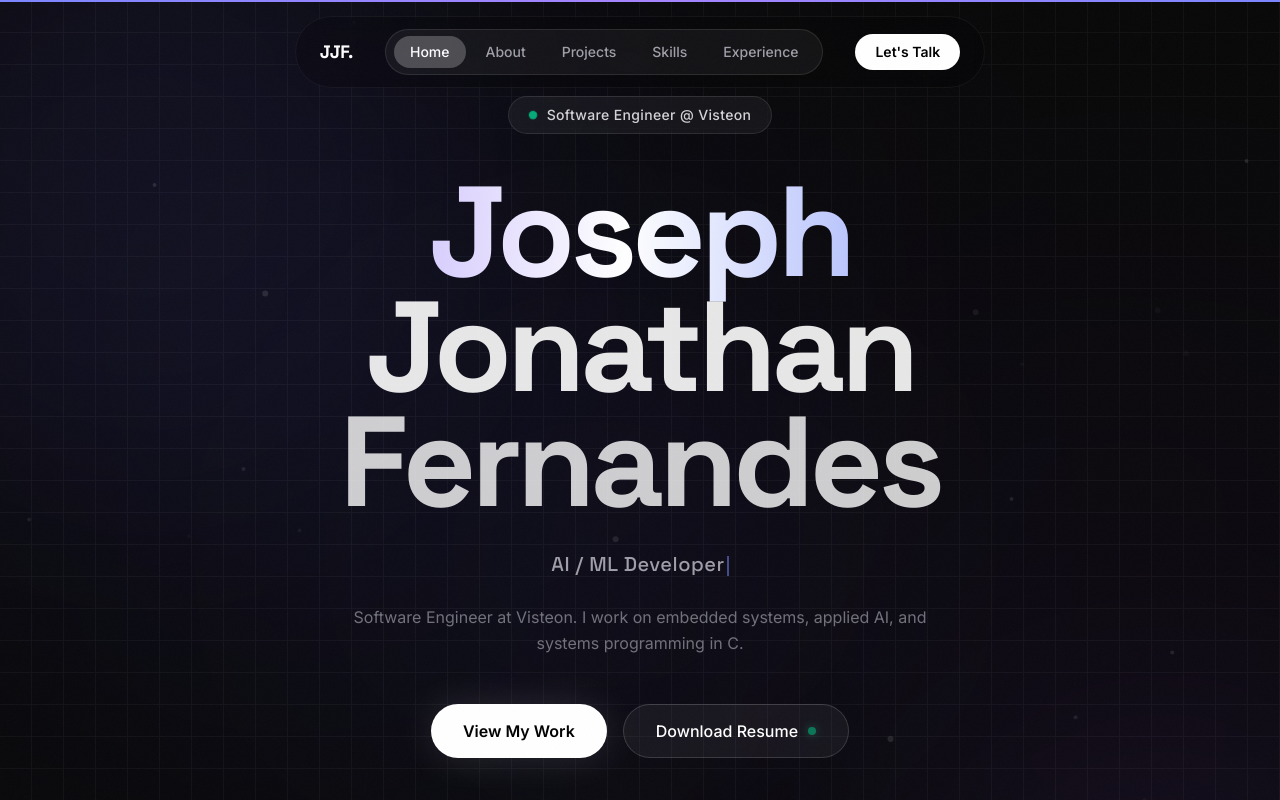
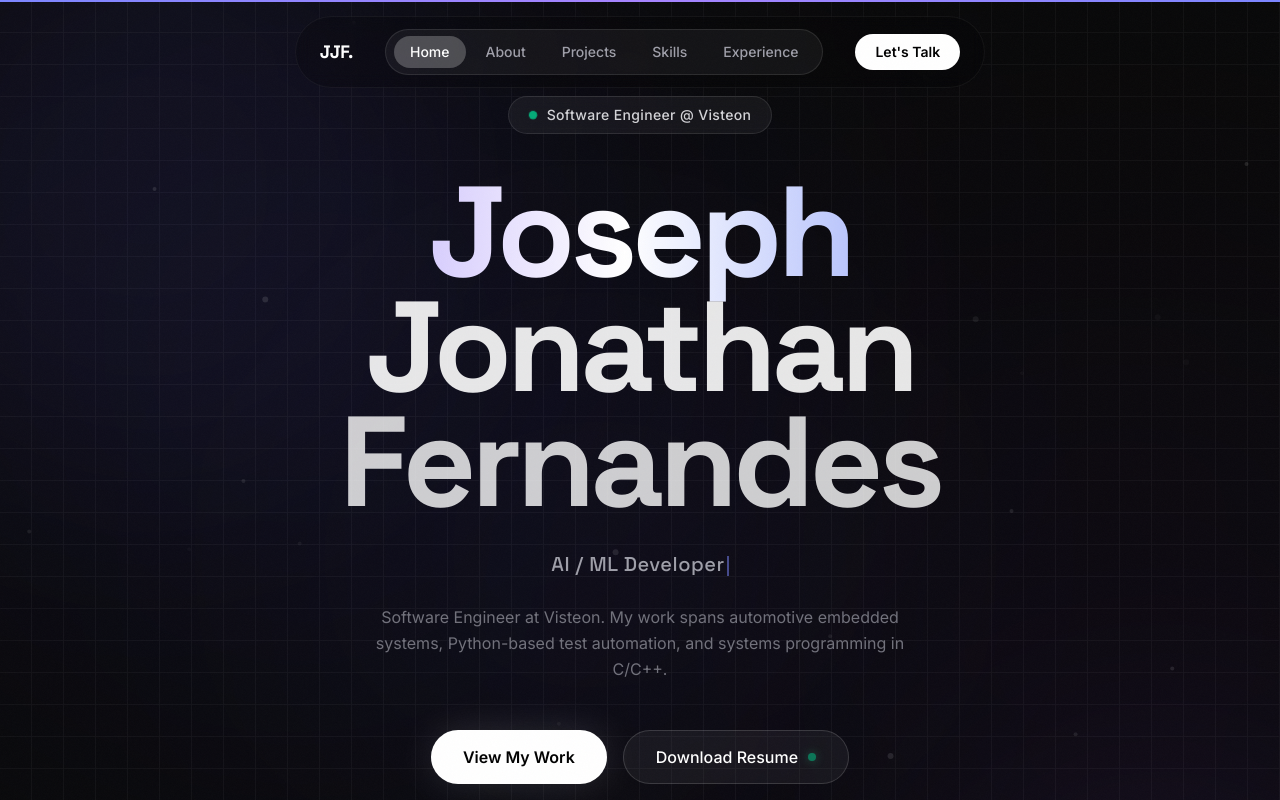
Before and after one commit to JosephJonathanFernandes/Portfolio_JJF, a Next.js app in the folder src/portfolio-next/: page / in a window 1280 px wide. Shown: the top 800 px of the page. Built offline with nearby package versions, Linux system fonts and the light colour scheme.

Commit message:
fix: refine tagline and keep AI focus for independent work

```diff
--- a/src/portfolio-next/data/portfolio.ts
+++ b/src/portfolio-next/data/portfolio.ts
@@ -14,7 +14,7 @@ export {
 export const personalInfo = {
   name: 'Joseph Jonathan Fernandes',
   title: 'Systems & AI Software Engineer',
-  tagline: 'Software Engineer at Visteon. I work on embedded systems, applied AI, and systems programming in C.',
+  tagline: 'Software Engineer at Visteon. My work spans automotive embedded systems, Python-based test automation, and systems programming in C/C++.',
   email: 'josephfernandes273@gmail.com',
   github: 'https://github.com/JosephJonathanFernandes',
   linkedin: 'https://www.linkedin.com/in/joseph-jonathan-fernandes/',
```
